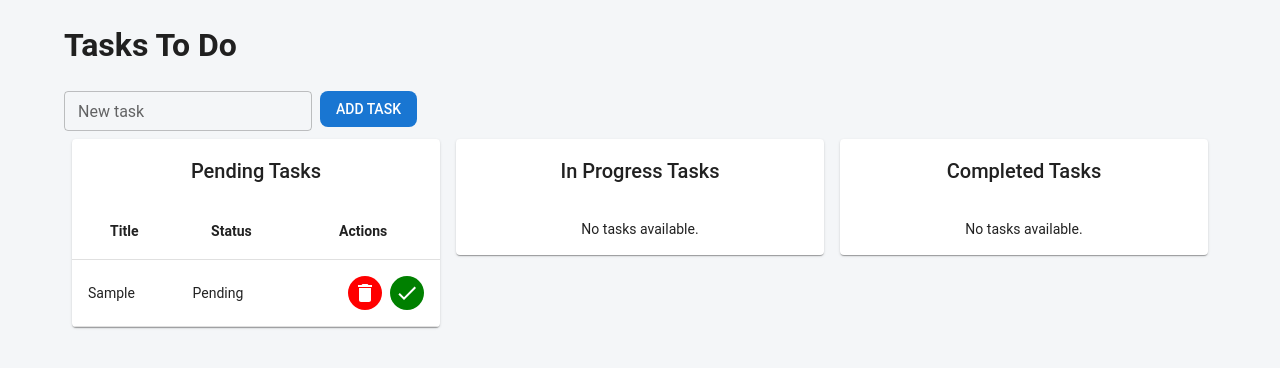
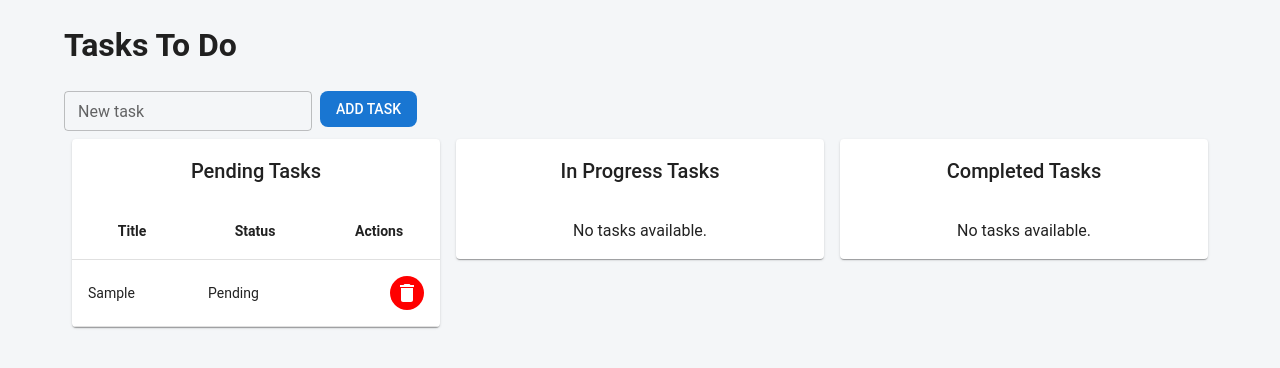
Before and after one commit to ojitxslml/ToDoList, a React (Vite) app: page / in a window 1280 px wide. Both pictures are taken after typing "Sample" into the empty fields and a click on the button "ADD TASK". Shown: the top 368 px of the page. Built offline with nearby package versions, Linux system fonts and the light colour scheme.

Commit message:
add drag & drop functionality

```diff
--- a/package.json
+++ b/package.json
@@ -13,6 +13,7 @@
     "@emotion/react": "^11.14.0",
     "@emotion/styled": "^11.14.0",
     "@fontsource/roboto": "^5.1.0",
+    "@hello-pangea/dnd": "^17.0.0",
     "@mui/icons-material": "^6.1.10",
     "@mui/material": "^6.1.10",
     "@mui/styled-engine-sc": "^6.1.10",
@@ -20,6 +21,8 @@
     "@types/react-redux": "^7.1.34",
     "react": "^18.3.1",
     "react-beautiful-dnd": "^13.1.1",
+    "react-dnd": "^16.0.1",
+    "react-dnd-html5-backend": "^16.0.1",
     "react-dom": "^18.3.1",
     "react-redux": "^9.1.2",
     "styled-components": "^6.1.13"
--- a/src/App.tsx
+++ b/src/App.tsx
@@ -1,12 +1,13 @@
 import React, { useState } from "react";
 import { useDispatch } from "react-redux";
-import { addTask } from "./reducers/taskSlice"; // Ajusta la ruta según tu estructura
+import { addTask, moveTask } from "./reducers/taskSlice";
 import { Box, Button, Container, Stack, TextField } from "@mui/material";
-import { Status } from "./types";
+import { Status, statusMap } from "./types";
 import TaskTables from "./components/TaskTable";
+import { DragDropContext, OnDragEndResponder } from "@hello-pangea/dnd";
 
 const App: React.FC = () => {
-  const dispatch = useDispatch();// Accedemos solo a tasks
+  const dispatch = useDispatch(); // Acceder a los Task
 
   const [newTaskTitle, setNewTaskTitle] = useState(""); // Estado local para el título de la nueva tarea
 
@@ -24,6 +25,34 @@ const App: React.FC = () => {
       setNewTaskTitle(""); // Limpiamos el campo de entrada después de agregar la tarea
     }
   };
+
+  const OnDragEnd: OnDragEndResponder = (result) => {
+    const { destination, source, draggableId } = result;
+
+    if (!destination) return;
+
+    const sourceStatus = statusMap[source.droppableId];
+    const destinationStatus = statusMap[destination.droppableId];
+
+    if (!sourceStatus || !destinationStatus) {
+      console.error(
+        "Estado no reconocido:",
+        source.droppableId,
+        destination.droppableId
+      );
+      return;
+    }
+
+    // Manejar el movimiento de la tarea
+    dispatch(
+      moveTask({
+        id: draggableId,
+        newStatus: destinationStatus,
+        newIndex: destination.index,
+      })
+    );
+  };
+
 
   return (
     <Box
@@ -55,7 +84,9 @@ const App: React.FC = () => {
               Add Task
             </Button>
           </form>
-          <TaskTables/>
+          <DragDropContext onDragEnd={OnDragEnd}>
+            <TaskTables />
+          </DragDropContext>
         </Stack>
       </Container>
     </Box>
--- a/src/components/TaskC.tsx
+++ b/src/components/TaskC.tsx
@@ -1,21 +1,35 @@
 import { useDispatch } from "react-redux";
 import { Task } from "../types";
-import { completeTask, deleteTask } from "../reducers/taskSlice";
+import { deleteTask } from "../reducers/taskSlice";
 import { IconButton, TableCell, TableRow } from "@mui/material";
 import DeleteIcon from "@mui/icons-material/Delete";
-import CheckIcon from "@mui/icons-material/Check";
+import { Draggable } from "@hello-pangea/dnd";
+
+//Interfaz de los props
 interface TaskCProps {
-  task: Task; // Recibes una tarea como prop
+  task: Task;
+  index: number;
 }
 
-const TaskC: React.FC<TaskCProps> = ({ task }) => {
+const TaskC: React.FC<TaskCProps> = ({ task, index }) => {
   const dispatch = useDispatch();
 
   return (
-    <TableRow>
+    <Draggable draggableId={String(task.id)} index={index}>
+      {(provided) => (
+        <TableRow
+          sx={{ marginBottom: 1 }}
+          {...provided.draggableProps}
+          {...provided.dragHandleProps}
+          ref={provided.innerRef}
+        >
           <TableCell>{task.title}</TableCell>
           <TableCell>
-        {task.status === "completed" ? "Completed" : "Pending"}
+            {task.status === "completed"
+              ? "Completed"
+              : task.status === "inProgress"
+              ? "In Progress"
+              : "Pending"}
           </TableCell>
           <TableCell align="right">
             <IconButton
@@ -33,23 +47,10 @@ const TaskC: React.FC<TaskCProps> = ({ task }) => {
             >
               <DeleteIcon />
             </IconButton>
-        <IconButton
-          aria-label="Complete Task"
-          size="small"
-          sx={{
-            backgroundColor: "green",
-            color: "white",
-            marginLeft: 1,
-            "&:hover": {
-              backgroundColor: (theme) => theme.palette.success.dark,
-            },
-          }}
-          onClick={() => dispatch(completeTask(task.id))}
-        >
-          <CheckIcon />
-        </IconButton>
           </TableCell>
         </TableRow>
+      )}
+    </Draggable>
   );
 };
 
--- a/src/components/TaskTable.tsx
+++ b/src/components/TaskTable.tsx
@@ -13,6 +13,7 @@ import {
   Typography,
 } from "@mui/material";
 import TaskC from "./TaskC";
+import { Droppable } from "@hello-pangea/dnd";
 
 const TaskTables: React.FC = () => {
   const tasks = useSelector((state: RootState) => state.tasks.tasks);
@@ -39,11 +40,24 @@ const TaskTables: React.FC = () => {
         {title}
       </Typography>
       {tasks.length === 0 ? (
-        <Typography
-          variant="body2"
-          sx={{ padding: 2, textAlign: "center" }}
-        >
-          No tasks available.
+        <Typography variant="body2" sx={{ padding: 2, textAlign: "center" }}>
+          <Droppable droppableId={title}>
+            {(droppableProvided, snapshot) => (
+              <TableBody
+                ref={droppableProvided.innerRef}
+                {...droppableProvided.droppableProps}
+                className={snapshot.isDraggingOver ? " isDraggingOver" : ""}
+                sx={{
+                  display: "flex",
+                  justifyContent: "center",
+                  flexDirection: "column",
+                }}
+              >
+                <Typography>No tasks available.</Typography>
+                {droppableProvided.placeholder}
+              </TableBody>
+            )}
+          </Droppable>
         </Typography>
       ) : (
         <Table>
@@ -60,11 +74,20 @@ const TaskTables: React.FC = () => {
               </TableCell>
             </TableRow>
           </TableHead>
-          <TableBody>
-            {tasks.map((task) => (
-              <TaskC key={task.id} task={task} />
-            ))}
-          </TableBody>
+          <Droppable droppableId={title}>
+            {(droppableProvided, snapshot) => (
+              <TableBody
+                ref={droppableProvided.innerRef}
+                {...droppableProvided.droppableProps}
+                className={snapshot.isDraggingOver ? " isDraggingOver" : ""}
+              >
+                {tasks.map((task, index) => (
+                  <TaskC key={task.id} task={task} index={index} />
+                ))}
+                {droppableProvided.placeholder}
+              </TableBody>
+            )}
+          </Droppable>
         </Table>
       )}
     </TableContainer>
--- a/src/reducers/taskSlice.tsx
+++ b/src/reducers/taskSlice.tsx
@@ -21,42 +21,53 @@ const taskSlice = createSlice({
   name: "tasks",
   initialState,
   reducers: {
-    // Agregar una nueva tarea
     addTask: (state, action: PayloadAction<Task>) => {
       state.tasks.push(action.payload);
-      saveTasksToLocalStorage(state.tasks); // Actualiza localStorage
+      saveTasksToLocalStorage(state.tasks);
     },
-
-    // Eliminar una tarea por su ID
     deleteTask: (state, action: PayloadAction<string>) => {
       state.tasks = state.tasks.filter((task) => task.id !== action.payload);
-      saveTasksToLocalStorage(state.tasks); // Actualiza localStorage
+      saveTasksToLocalStorage(state.tasks);
     },
-
-    // Marcar una tarea como completada
     completeTask: (state, action: PayloadAction<string>) => {
       const task = state.tasks.find((task) => task.id === action.payload);
       if (task) {
         task.status = "completed";
-        saveTasksToLocalStorage(state.tasks); // Actualiza localStorage
+        saveTasksToLocalStorage(state.tasks);
       }
     },
+    moveTask: (
+      state,
+      action: PayloadAction<{
+        id: string;
+        newStatus: Status;
+        newIndex: number;
+      }>
+    ) => {
+      const { id, newStatus, newIndex } = action.payload;
+      const taskIndex = state.tasks.findIndex((task) => task.id === id);
+      if (taskIndex !== -1) {
+        const [movedTask] = state.tasks.splice(taskIndex, 1); // Eliminar tarea de su posición original
+        movedTask.status = newStatus; // Actualizar el estado
 
-    // Cambiar el estado de una tarea (para drag & drop)
-    updateTaskStatus: (
-      state,
-      action: PayloadAction<{ id: string; status: Status }>
-    ) => {
-      const { id, status } = action.payload;
-      const task = state.tasks.find((task) => task.id === id);
-      if (task) {
-        task.status = status; // Ahora TypeScript sabe que status es de tipo Status
-        saveTasksToLocalStorage(state.tasks); // Actualiza localStorage
+        // Obtener todas las tareas con el nuevo estado
+        const tasksInNewColumn = state.tasks.filter(
+          (task) => task.status === newStatus
+        );
+
+        // Insertar la tarea en la nueva posición
+        tasksInNewColumn.splice(newIndex, 0, movedTask);
+
+        // Reconstruir el arreglo de tareas manteniendo las demás columnas
+        state.tasks = [
+          ...state.tasks.filter((task) => task.status !== newStatus),
+          ...tasksInNewColumn,
+        ];
+        saveTasksToLocalStorage(state.tasks); // Guardar en localStorage
       }
     },
   },
 });
 
-export const { addTask, deleteTask, completeTask, updateTaskStatus } =
-  taskSlice.actions;
+export const { addTask, deleteTask, completeTask, moveTask } = taskSlice.actions;
 export default taskSlice.reducer;
--- a/src/types.ts
+++ b/src/types.ts
@@ -1,15 +1,21 @@
-// types.ts
 export interface Task {
   id: string;
   title: string;
   status: Status;
 }
 
-export type Status = "pending" | "completed" | "inProgress"; // Define correctamente la unión de estados
+export type Status = "pending" | "completed" | "inProgress";
 
 export interface State {
   tasks: Task[];
 }
+
+//Mapa de los estados para utilizar en la función "OnDragEnd"
+export const statusMap: Record<string, Status> = {
+  "Pending Tasks": "pending",
+  "In Progress Tasks": "inProgress",
+  "Completed Tasks": "completed",
+};
 
 export interface AddTaskAction {
   type: "ADD_TASK";
```
Also changed, not shown: 1 other file (tests, documents, lock files or other folders). Lines whose indentation alone changed are shown as unchanged.
